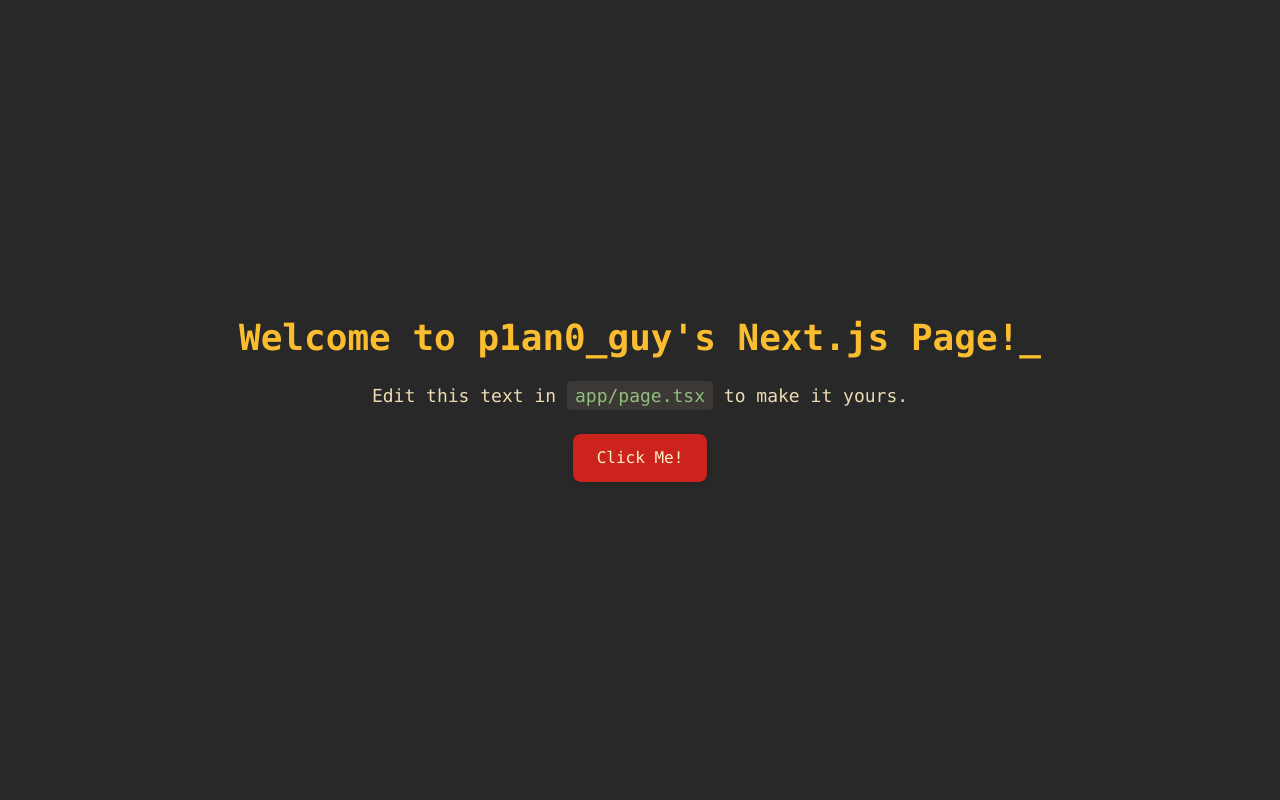
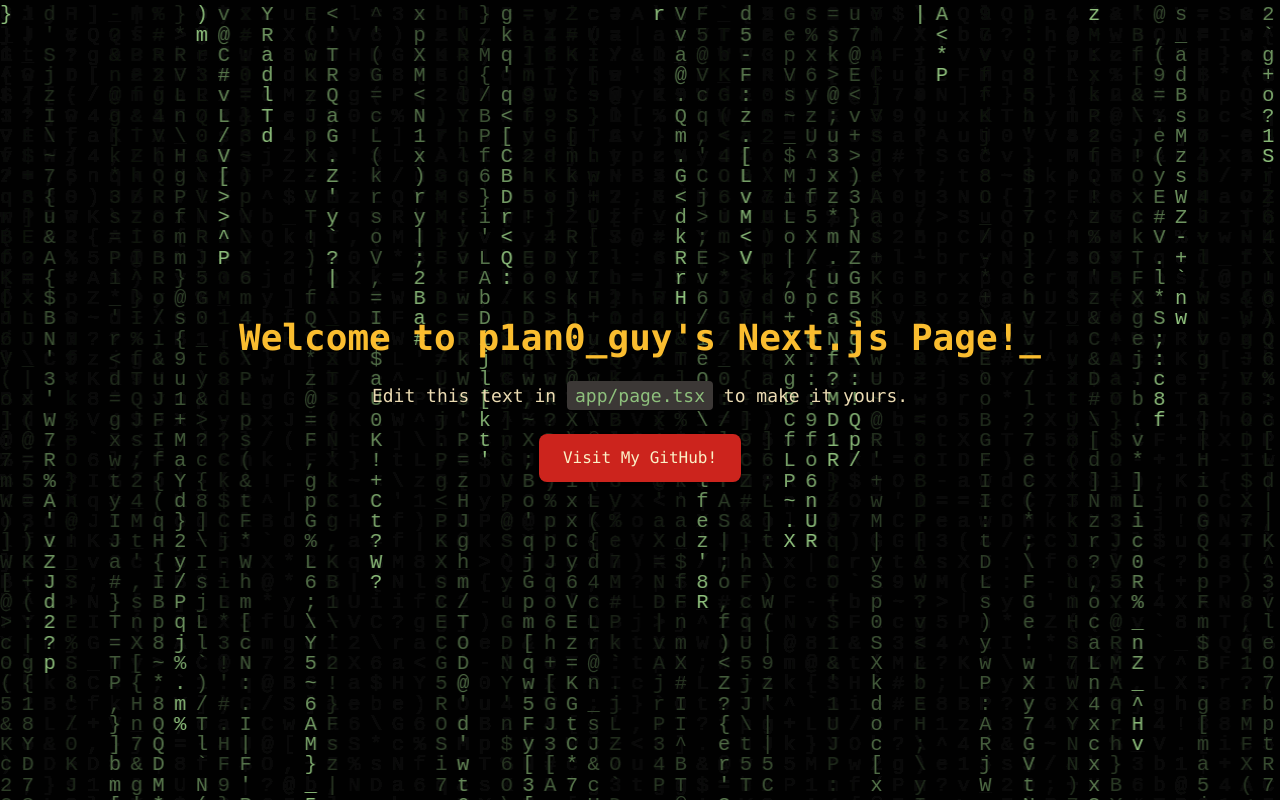
Before and after one commit to p1an0guy/codebox-webdev-bootcamp, a Next.js app: page / in a window 1280 px wide. Built offline with nearby package versions, Linux system fonts and the light colour scheme.

Commit message:
add ascii rain to background

```diff
--- a/app/page.tsx
+++ b/app/page.tsx
@@ -1,23 +1,13 @@
 "use client";
 
 import { useState, useEffect } from 'react';
-
-interface RainDrop {
-    id: number;
-    x: number;
-    y: number;
-    char: string;
-    speed: number;
-}
 
 export default function Home() {
     const [displayedText, setDisplayedText] = useState('');
     const [currentIndex, setCurrentIndex] = useState(0);
     const [showCursor, setShowCursor] = useState(true);
-    const [rainDrops, setRainDrops] = useState<RainDrop[]>([]);
 
     const fullText = "Welcome to p1an0_guy's Next.js Page!";
-    const asciiChars = ['0', '1', '!', '@', '#', '$', '%', '^', '&', '*', '+', '=', '-', '_', '|', '\\', '/', '?', '<', '>', '~', '`'];
 
     // Typewriter effect with randomized speed
     useEffect(() => {
@@ -43,75 +33,91 @@
         return () => clearInterval(interval);
     }, []);
 
-    // ASCII Rain effect
+    // Matrix-style ASCII rain using Canvas
     useEffect(() => {
-        // Only run on client side
         if (typeof window === 'undefined') return;
 
-        const createRainDrop = () => {
-            const newDrop: RainDrop = {
-                id: Math.random(),
-                x: Math.random() * window.innerWidth,
-                y: -20,
-                char: asciiChars[Math.floor(Math.random() * asciiChars.length)],
-                speed: Math.random() * 3 + 1
-            };
-            return newDrop;
+        const canvas = document.createElement('canvas');
+        canvas.id = 'matrix';
+        canvas.style.cssText = `
+            position: fixed;
+            top: 0;
+            left: 0;
+            width: 100%;
+            height: 100%;
+            pointer-events: none;
+            z-index: 1;
+        `;
+        document.body.appendChild(canvas);
+        console.log('Canvas created and added to DOM', canvas.width, canvas.height);
+
+        const characters = "!#$%&'()*+,-./0123456789:;<=>?@ABCDEFGHIJKLMNOPQRSTUVWXYZ[\\]^_`abcdefghijklmnopqrstuvwxyz{|}~'";
+        const columns = 60;
+        const drops: number[] = [];
+
+        for (let i = 0; i < columns; i++) {
+            drops[i] = 1;
+        }
+
+        function draw() {
+            const ctx = canvas.getContext('2d');
+            if (!ctx) {
+                console.log('Canvas context not available');
+                return;
+            }
+
+            const fontSize = 16;
+
+            // Fills the canvas with transparent background at low opacity, creating fade effect
+            ctx.fillStyle = 'rgba(0, 0, 0, 0.05)'; // Very transparent black for fade effect
+            ctx.fillRect(0, 0, canvas.width, canvas.height);
+
+            ctx.fillStyle = '#8ec07c'; // Gruvbox green
+            ctx.font = 0.001 * fontSize * canvas.width + 'px monospace';
+
+            for (let i = 0; i < drops.length; i++) {
+                const character = characters[Math.floor(Math.random() * characters.length)];
+
+                ctx.fillText(
+                    character,
+                    i * (0.001 * fontSize + 0.001) * canvas.width,
+                    drops[i] * (0.001 * fontSize) * canvas.width
+                );
+
+                if (
+                    drops[i] * (0.001 * fontSize) * canvas.width > canvas.height &&
+                    Math.random() > 0.975
+                ) {
+                    drops[i] = 0;
+                }
+
+                drops[i]++;
+            }
+        }
+
+        function resizeCanvas() {
+            canvas.width = window.innerWidth * 0.99;
+            canvas.height = window.innerHeight;
+        }
+
+        window.addEventListener('resize', resizeCanvas, false);
+        resizeCanvas();
+
+        const interval = setInterval(draw, 50);
+
+        return () => {
+            clearInterval(interval);
+            window.removeEventListener('resize', resizeCanvas);
+            if (canvas && canvas.parentNode) {
+                canvas.parentNode.removeChild(canvas);
+            }
         };
-
-        const interval = setInterval(() => {
-            setRainDrops(prev => {
-                // Add more drops more frequently
-                const newDrops = Math.random() < 0.7 ? [createRainDrop()] : [];
-
-                // Update existing drops
-                const updatedDrops = prev
-                    .map(drop => ({
-                        ...drop,
-                        y: drop.y + drop.speed * 8
-                    }))
-                    .filter(drop => drop.y < window.innerHeight + 50);
-
-                return [...updatedDrops, ...newDrops];
-            });
-        }, 100);
-
-        return () => clearInterval(interval);
-    }, [asciiChars]);
+    }, []);
 
     return (
-        <div style={{ position: 'relative', overflow: 'hidden' }}>
-            {/* ASCII Rain Background */}
-            <div style={{
-                position: 'fixed',
-                top: 0,
-                left: 0,
-                width: '100%',
-                height: '100%',
-                pointerEvents: 'none',
-                zIndex: 0
-            }}>
-                {rainDrops.map(drop => (
-                    <div
-                        key={drop.id}
-                        style={{
-                            position: 'absolute',
-                            left: drop.x,
-                            top: drop.y,
-                            color: '#8ec07c',
-                            opacity: 0.8,
-                            fontSize: '16px',
-                            fontFamily: 'monospace',
-                            textShadow: '0 0 3px #8ec07c'
-                        }}
-                    >
-                        {drop.char}
-                    </div>
-                ))}
-            </div>
-
-            <main className="flex min-h-screen flex-col items-center justify-center bg-yellow-900" style={{ backgroundColor: '#282828', fontFamily: '"JetBrainsMono Nerd Font", "JetBrains Mono", "Fira Code", "Cascadia Code", "SF Mono", Monaco, "Inconsolata", "Roboto Mono", "Source Code Pro", "Ubuntu Mono", monospace', position: 'relative', zIndex: 1 }}>
-                <h1 className="text-4xl font-bold mb-6" style={{ color: '#fabd2f' }}>
+        <div style={{ backgroundColor: '#282828', minHeight: '100vh' }}>
+            <main className="flex min-h-screen flex-col items-center justify-center" style={{ fontFamily: '"JetBrainsMono Nerd Font", "JetBrains Mono", "Fira Code", "Cascadia Code", "SF Mono", Monaco, "Inconsolata", "Roboto Mono", "Source Code Pro", "Ubuntu Mono", monospace', position: 'relative', zIndex: 10, backgroundColor: 'transparent' }}>
+            <h1 className="text-4xl font-bold mb-6" style={{ color: '#fabd2f' }}>
                 {displayedText}
                 <span style={{
                     opacity: showCursor ? 1 : 0,
@@ -121,17 +127,20 @@
             <p className="text-lg mb-6" style={{ color: '#ebdbb2' }}>
                 Edit this text in <code className="px-2 py-1 rounded" style={{ backgroundColor: '#3c3836', color: '#8ec07c' }}>app/page.tsx</code> to make it yours.
             </p>
-            <button
-                className="px-6 py-3 rounded-lg shadow transition hover:shadow-lg"
+            <a
+                href="https://github.com/p1an0guy"
+                target="_blank"
+                rel="noopener noreferrer"
+                className="px-6 py-3 rounded-lg shadow transition hover:shadow-lg inline-block text-center no-underline"
                 style={{
                     backgroundColor: '#cc241d',
                     color: '#fbf1c7'
                 }}
-                onMouseEnter={(e) => (e.target as HTMLButtonElement).style.backgroundColor = '#fb4934'}
-                onMouseLeave={(e) => (e.target as HTMLButtonElement).style.backgroundColor = '#cc241d'}
+                onMouseEnter={(e) => (e.target as HTMLAnchorElement).style.backgroundColor = '#fb4934'}
+                onMouseLeave={(e) => (e.target as HTMLAnchorElement).style.backgroundColor = '#cc241d'}
             >
-                Click Me!
-            </button>
+                Visit My GitHub!
+            </a>
             </main>
         </div>
     );
```
